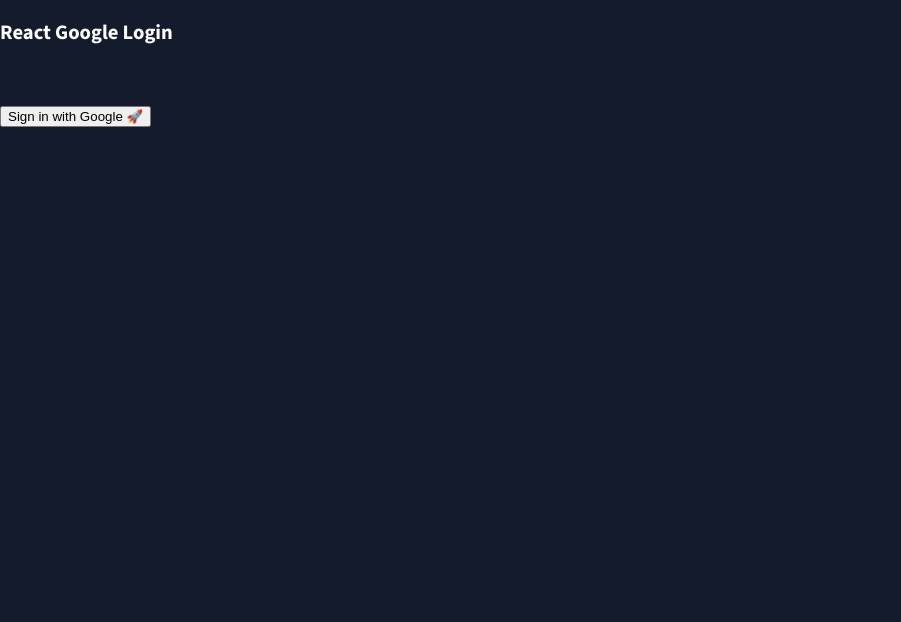
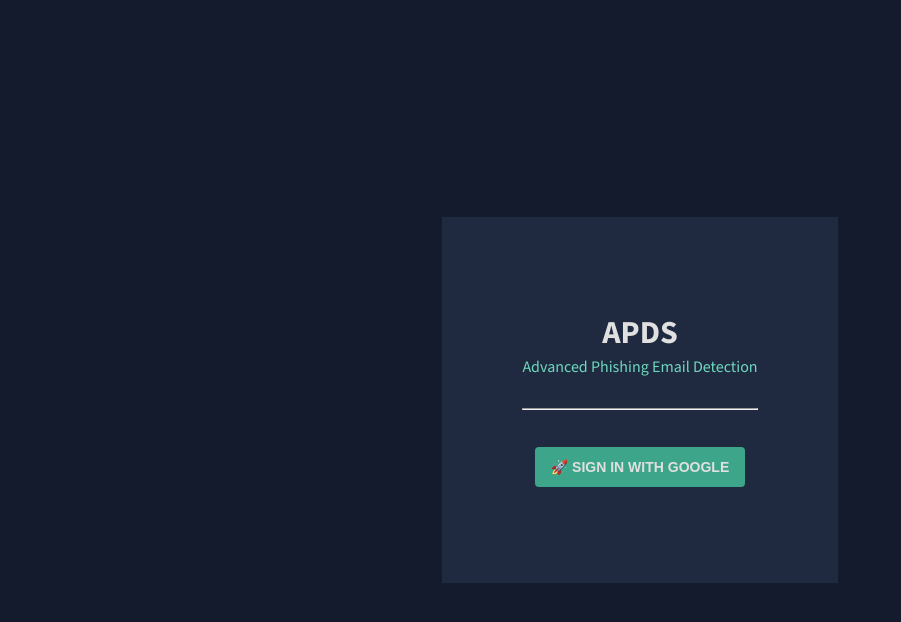
Before and after one commit to ahmedbutt1911/APDS-Dashboard, a React (Vite) app: page /auth/login in a window 1280 px wide. Shown: the top 622 px of the page, without its empty margins (0-901 px from the left). Built offline with nearby package versions, Linux system fonts and the light colour scheme.

Commit message:
Styled the login page

```diff
--- a/src/config.jsx
+++ b/src/config.jsx
@@ -1,6 +1,6 @@
 const config = {
-    backendUrl: "http://127.0.0.1:8000/api",
-    extensionnId: "abpomhlgbpcfafmnondoaefdfmlhphio"
+  backendUrl: "http://127.0.0.1:8000/api",
+  extensionnId: "mbelcdgbjclcpgdcfemfdcoejgdmcklk",
 };
 
 export default config;
--- a/src/index.css
+++ b/src/index.css
@@ -41,3 +41,21 @@
   align-items: baseline;
   gap: 5px;
 }
+
+.loginBox {
+  display: flex;
+  min-height: 100dvh;
+  justify-content: center;
+  align-items: center;
+
+  & > div {
+    background-color: #1f2a40;
+    padding: 6rem 5rem;
+    text-align: center;
+
+    & > button {
+      margin-top: 30px;
+      padding: 0.5rem 1rem;
+    }
+  }
+}
--- a/src/scenes/Login/index.jsx
+++ b/src/scenes/Login/index.jsx
@@ -1,15 +1,20 @@
 import { useState, useEffect } from "react";
 import { useGoogleLogin } from "@react-oauth/google";
 import axios from "axios";
-import { useAuthStore } from '../../stores/AuthStore';
+import { useAuthStore } from "../../stores/AuthStore";
 import { useNavigate } from "react-router-dom";
-import { login } from '../../services/authService';
+import { login } from "../../services/authService";
 import { sendMessageToExtension } from "../../services/extensionService";
+import { useTheme, Button } from "@mui/material";
+import { tokens } from "../../theme";
+import Header from "../../components/Header";
 
 function Login() {
+  const theme = useTheme();
+  const colors = tokens(theme.palette.mode);
   const setUser = useAuthStore((state) => state.setUser);
   const setAuthenticated = useAuthStore((state) => state.setAuthenticated);
-  const [loginToken, setLoginToken] = useState('');
+  const [loginToken, setLoginToken] = useState("");
   const navigate = useNavigate();
 
   const handleGoogleLogin = useGoogleLogin({
@@ -33,13 +38,19 @@
           }
         )
         .then((res) => {
-          login({ ...res.data, access_token: loginToken?.access_token }).then((res1) => {
-            const userData = { ...res.data, access_token: res1.data?.access_token, refresh_token: res1.data?.refresh_token };
-            setUser(userData);
-            setAuthenticated(true);
-            sendMessageToExtension(userData);
-
-          }).catch((err) => console.error(err));
+          login({ ...res.data, access_token: loginToken?.access_token })
+            .then((res1) => {
+              const userData = {
+                ...res.data,
+                access_token: res1.data?.access_token,
+                refresh_token: res1.data?.refresh_token,
+              };
+              console.log(userData);
+              setUser(userData);
+              setAuthenticated(true);
+              sendMessageToExtension(userData);
+            })
+            .catch((err) => console.error(err));
         })
         .catch((err) => console.error(err));
     }
@@ -47,10 +58,24 @@
 
   return (
     <div>
-      <h2>React Google Login</h2>
-      <br />
-      <br />
-      <button onClick={handleGoogleLogin}>Sign in with Google 🚀 </button>
+      <div className="loginBox">
+        <div>
+          <Header title="APDS" subtitle="Advanced Phishing Email Detection" />
+          <hr />
+          <Button
+            onClick={handleGoogleLogin}
+            sx={{
+              backgroundColor: colors.greenAccent[600],
+              color: colors.grey[100],
+              fontSize: "14px",
+              fontWeight: "bold",
+              padding: "10px 20px",
+            }}
+          >
+            🚀 Sign in with Google
+          </Button>
+        </div>
+      </div>
     </div>
   );
 }
```
